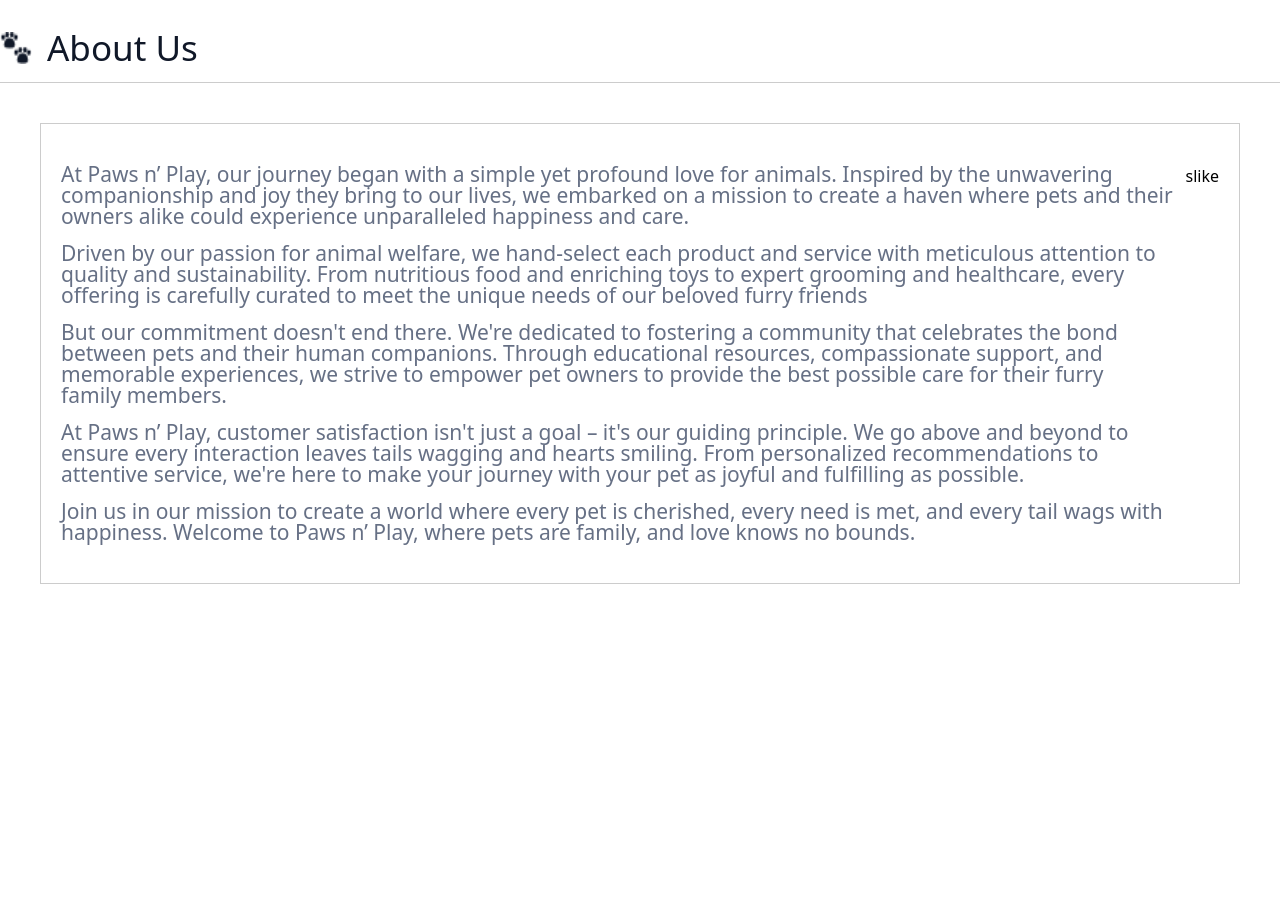
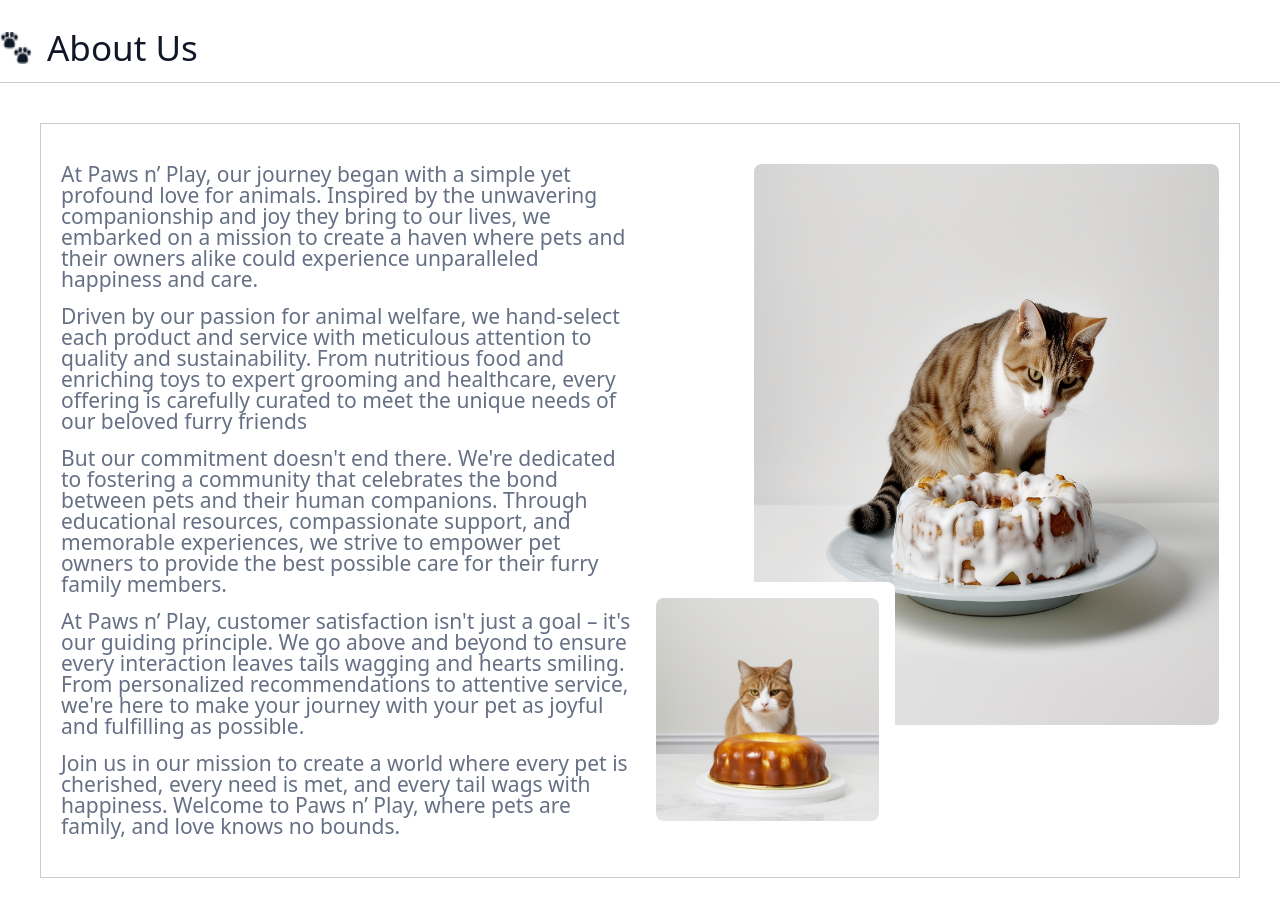
Before and after one commit to nevenmitrovic/paws-landing, a React (Vite) app: page / in a window 1280 px wide. Shown: the part 2900-3817 px from the top of the page. Before the commit the page ends 3554 px from the top, so only its background shows below. Built offline with nearby package versions, Linux system fonts and the light colour scheme; a web font is replaced by a local one.

Commit message:
add about us for desktop devices

```diff
--- a/src/components/AboutUs/AboutUs.tsx
+++ b/src/components/AboutUs/AboutUs.tsx
@@ -1,6 +1,8 @@
 import Section from '@/components/common/Section/Section'
 import styles from './about-us.module.css'
 import { useIsMobile } from '@/hooks/useIsMobile'
+import catImg1 from '@/assets/images/cat-1.png'
+import catImg2 from '@/assets/images/cat-2.png'
 
 const PARAGRAPHS = [
 	'At Paws n’ Play, our journey began with a simple yet profound love for animals. Inspired by the unwavering companionship and joy they bring to our lives, we embarked on a mission to create a haven where pets and their owners alike could experience unparalleled happiness and care.',
@@ -21,7 +23,14 @@ export default function AboutUs() {
 						<p key={paragraph}>{paragraph}</p>
 					))}
 				</div>
-				{!isMobile && <div>slike</div>}
+				{!isMobile && (
+					<div>
+						<img src={catImg1} alt='cat and donut with cream' />
+						<div className={styles.imgContainer}>
+							<img src={catImg2} alt='cat and donut' />
+						</div>
+					</div>
+				)}
 			</div>
 		</Section>
 	)
--- a/src/components/AboutUs/about-us.module.css
+++ b/src/components/AboutUs/about-us.module.css
@@ -18,4 +18,35 @@
 		margin-inline: 40px;
 		padding: 40px 20px;
 	}
+	.aboutUs > div:first-child {
+		width: 50%;
+	}
+	.aboutUs > div:last-child {
+		position: relative;
+		width: 50%;
+	}
+	.aboutUs > div:last-child {
+		display: flex;
+		align-items: flex-start;
+		justify-content: flex-end;
+	}
+	div:last-child > img {
+		display: block;
+		width: 465px;
+		height: 561px;
+		border-radius: 8px;
+	}
+	.imgContainer {
+		position: absolute;
+		z-index: 1;
+		bottom: 0;
+		left: 0;
+		padding: 16px;
+		border-radius: 8px;
+		background-color: var(--clr-primary-text);
+	}
+	.imgContainer > img {
+		max-width: 223px;
+		max-height: 223px;
+	}
 }
```
Also changed, not shown: src/assets/images/cat-1.png (added), src/assets/images/cat-2.png (added).
